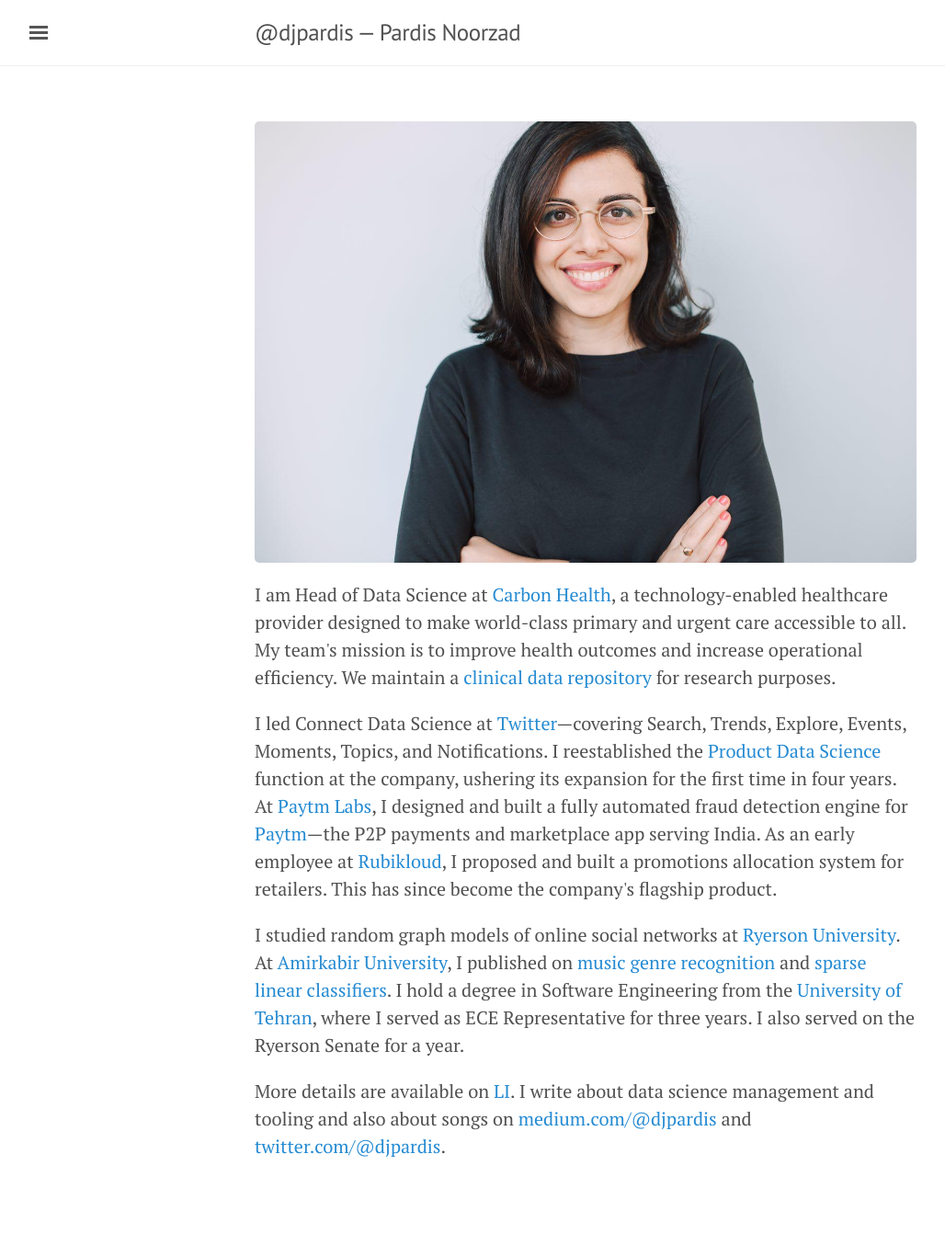
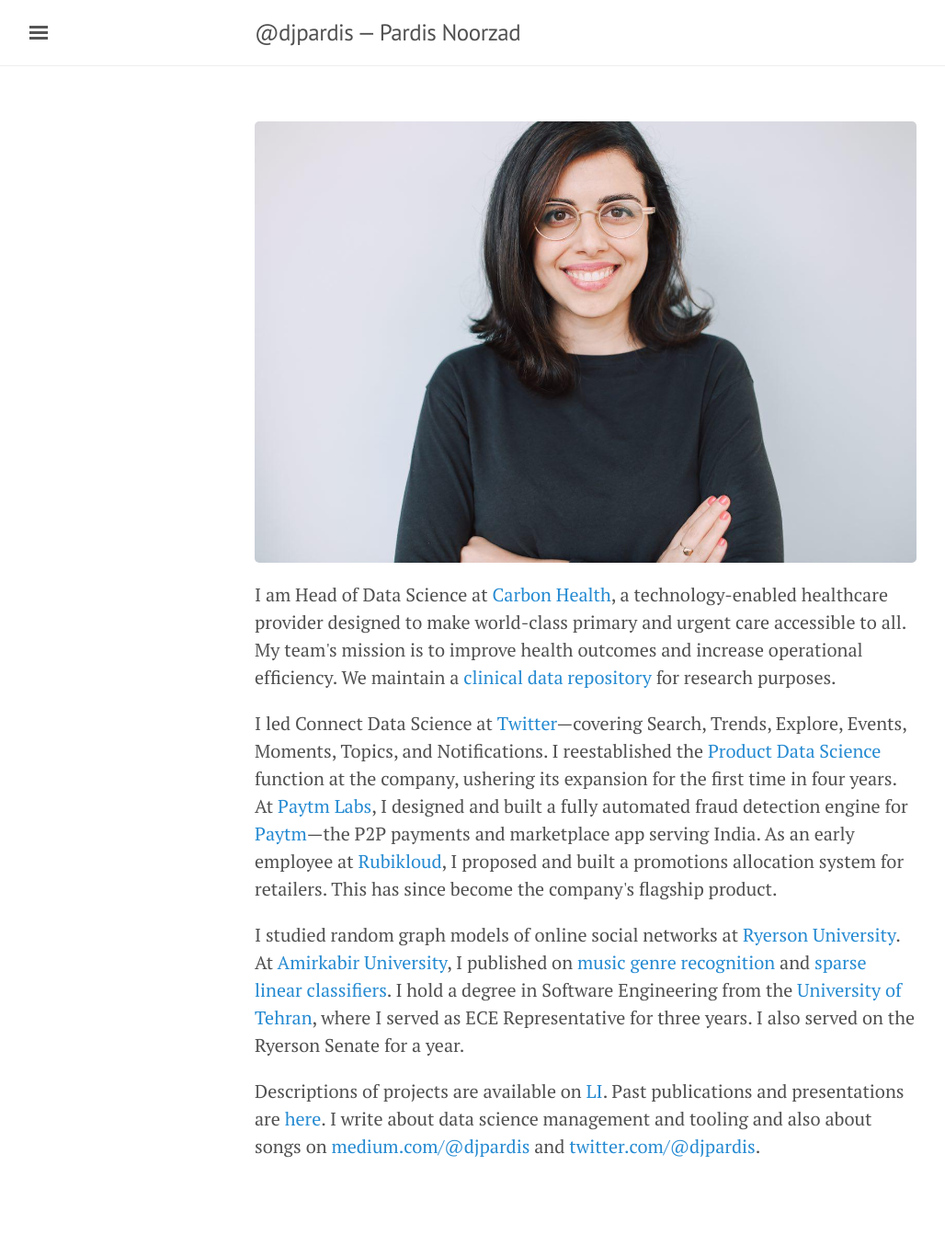
Before and after one commit to djpardis/djpardis.github.io, a Jekyll site: the page built from index.html, in a window 1280 px wide. Shown: the whole page at 92% size, without its empty margins (3-1031 px from the left). Built offline with Jekyll 4.4.1, drawn with Linux system fonts in a browser that asks for light colours.

Commit message:
Update bio

```diff
--- a/_config.yml
+++ b/_config.yml
@@ -1,8 +1,5 @@
 # Permalinks
-#
-# Use of `relative_permalinks` ensures post links from the index work properly.
 permalink:           pretty
-# relative_permalinks: true
 
 # Setup
 title:               "@djpardis — Pardis Noorzad"
@@ -11,12 +8,9 @@
 baseurl:             ""
 url:                 "http://djpardis.github.io"
 
-# About/contact
+# About
 author:
   name:              "Pardis Noorzad"
   url:               https://twitter.com/djpardis
   email:             pardis.noorzad@gmail.com
   twitter:           djpardis
-
-# Custom vars
-version:             1.0.0
--- a/index.html
+++ b/index.html
@@ -21,5 +21,5 @@
 </p>
 
 <p>
-More details are available on <a href="https://www.linkedin.com/in/djpardis/" target="_blank">LI</a>. I write about data science management and tooling and also about songs on <a href="https://medium.com/@djpardis" target="_blank">medium.com/@djpardis</a> and <a href="https://twitter.com/@djpardis" target="_blank">twitter.com/@djpardis</a>.
+Descriptions of projects are available on <a href="https://www.linkedin.com/in/djpardis/" target="_blank">LI</a>. Past publications and presentations are <a href="pubs">here</a>. I write about data science management and tooling and also about songs on <a href="https://medium.com/@djpardis" target="_blank">medium.com/@djpardis</a> and <a href="https://twitter.com/@djpardis" target="_blank">twitter.com/@djpardis</a>.
 </p>
```
